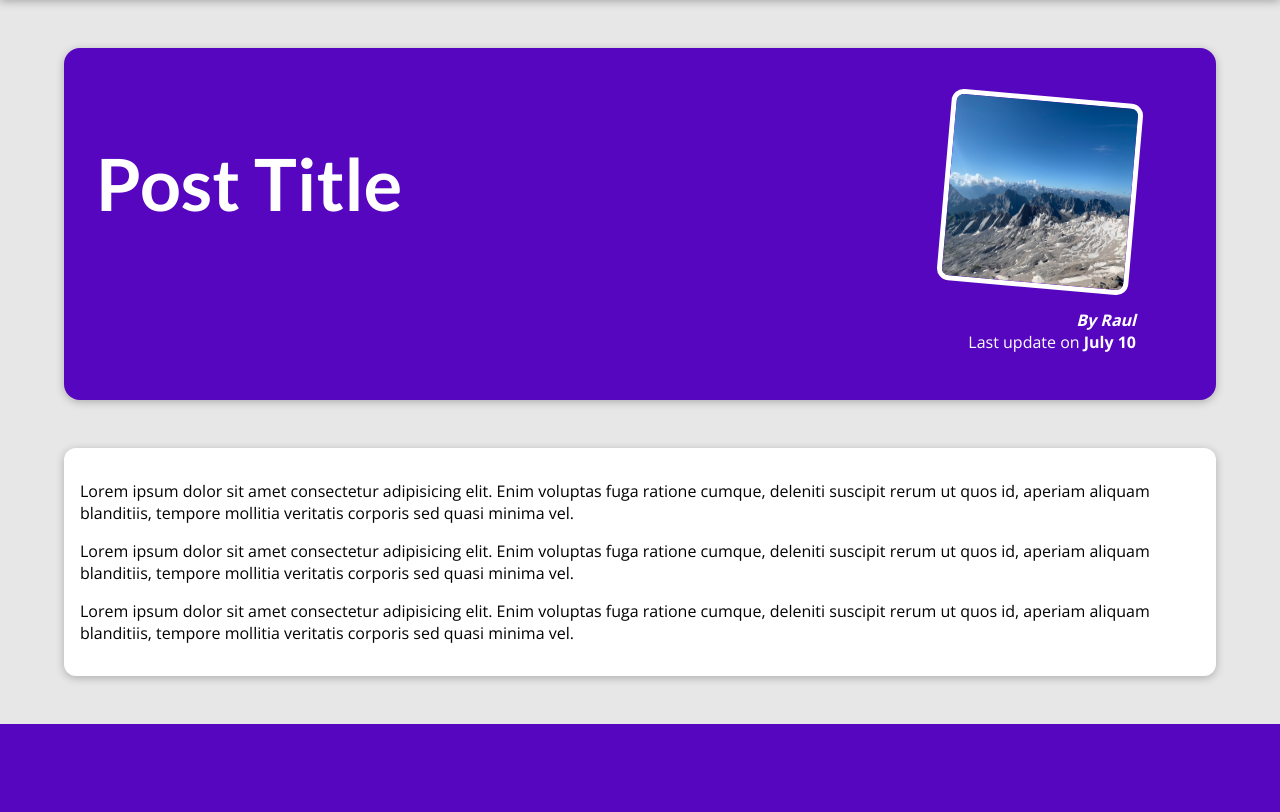
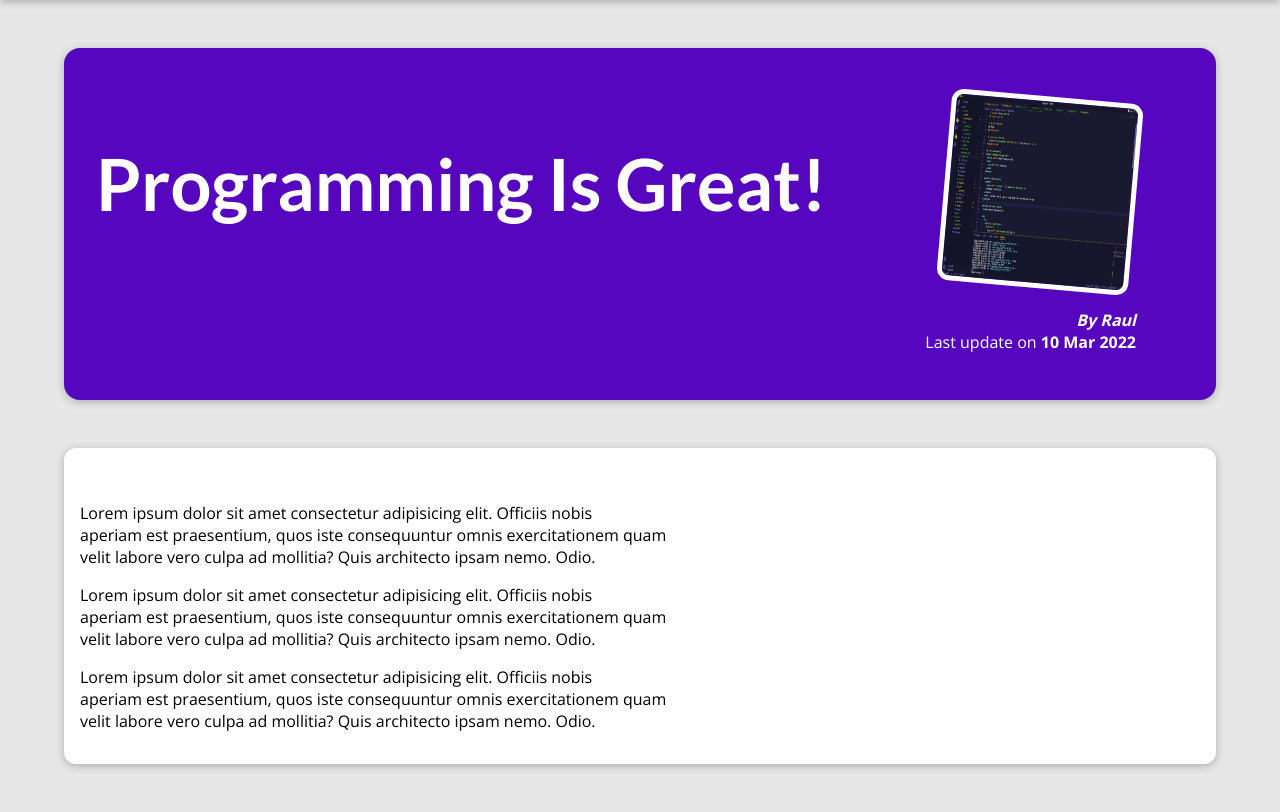
Before and after one commit to raulcanodev/django-blog-website, a Django app: page /posts/programming-is-fun in a window 1280 px wide. Shown: the part 80-892 px from the top of the page. Before the commit the page ends 804 px from the top, so only its background shows below. Run offline with Django 4.2, Linux system fonts and the light colour scheme.

Commit message:
65. Adding a Single Post Page

```diff
--- a/blog/templates/blog/all-posts.html
+++ b/blog/templates/blog/all-posts.html
@@ -15,8 +15,8 @@
     <h2>My collected posts</h2>
 
     <ul>
-        {% include 'blog/includes/post.html' %}
-        {% include 'blog/includes/post.html' %}
-        {% include 'blog/includes/post.html' %}
+        {% for post in all_posts %}
+            {% include 'blog/includes/post.html' %}
+        {% endfor %}
     </ul>
 {% endblock content %}
--- a/blog/templates/blog/includes/post.html
+++ b/blog/templates/blog/includes/post.html
@@ -9,9 +9,7 @@
       <div class="post__content">
         <h3>{{ post.title }}</h3>
         <p>
-          There's nothing like the views you get when hiking in the mountains!
-          And I wasn't even prepared for what happened whilst I was enjoying the
-          view!
+          {{ post.excerpt }}
         </p>
       </div>
     </a>
--- a/blog/templates/blog/post-detail.html
+++ b/blog/templates/blog/post-detail.html
@@ -11,31 +11,15 @@
 
 {% block content %}
     <section id='summary'>
-        <h2>Post Title</h2>
+        <h2>{{ post.title }}</h2>
         <article>
-            <img src="{% static 'blog/images/mountains.jpg' %}" alt='Post Title'>
-            <address>By Raul</address>
-            <div>
-                Last update on <time>July 10</time>
-            <div>
+            <img src="{% static 'blog/images/'|add:post.image %}" alt='{{ post.title }}'>
+            <address>By {{ post.author|title }}</address>
+            <div>Last update on <time>{{ post.date|date:"d M Y" }}</time><div>
         </article>
     </section>
 
     <main>
-        <p>
-            Lorem ipsum dolor sit amet consectetur adipisicing elit. Enim voluptas fuga ratione cumque,
-            deleniti suscipit rerum ut quos id, aperiam aliquam blanditiis, tempore mollitia veritatis
-            corporis sed quasi minima vel.
-        </p>
-        <p>
-            Lorem ipsum dolor sit amet consectetur adipisicing elit. Enim voluptas fuga ratione cumque,
-            deleniti suscipit rerum ut quos id, aperiam aliquam blanditiis, tempore mollitia veritatis
-            corporis sed quasi minima vel.
-        </p>
-        <p>
-            Lorem ipsum dolor sit amet consectetur adipisicing elit. Enim voluptas fuga ratione cumque,
-            deleniti suscipit rerum ut quos id, aperiam aliquam blanditiis, tempore mollitia veritatis
-            corporis sed quasi minima vel.
-        </p>
+        {{ post.content|linebreaks }}
     </main>
 {% endblock content %}
--- a/blog/views.py
+++ b/blog/views.py
@@ -6,7 +6,7 @@
     {
         "slug": "hike-in-the-mountains",
         "image": "mountains.jpg",
-        "author": "Maximilian",
+        "author": "Raul",
         "date": date(2021, 7, 21),
         "title": "Mountain Hiking",
         "excerpt": "There's nothing like the views you get when hiking in the mountains! And I wasn't even prepared for what happened whilst I was enjoying the view!",
@@ -27,7 +27,7 @@
     {
         "slug": "programming-is-fun",
         "image": "coding.jpg",
-        "author": "Maximilian",
+        "author": "Raul",
         "date": date(2022, 3, 10),
         "title": "Programming Is Great!",
         "excerpt": "Did you ever spend hours searching that one error in your code? Yep - that's what happened to me yesterday...",
@@ -48,7 +48,7 @@
     {
         "slug": "into-the-woods",
         "image": "woods.jpg",
-        "author": "Maximilian",
+        "author": "Raul",
         "date": date(2020, 8, 5),
         "title": "Nature At Its Best",
         "excerpt": "Nature is amazing! The amount of inspiration I get when walking in nature is incredible!",
@@ -83,8 +83,13 @@
     })
 
 def posts(request):
-    return render(request, 'blog/all-posts.html')
+    return render(request, 'blog/all-posts.html', {
+        "all_posts": all_posts
+    })
 
 
 def post_detail(request, slug):
-    return render(request, 'blog/post-detail.html')
+    identified_post = next(post for post in all_posts if post['slug'] == slug)
+    return render(request, 'blog/post-detail.html', {
+        "post": identified_post
+    })
```
